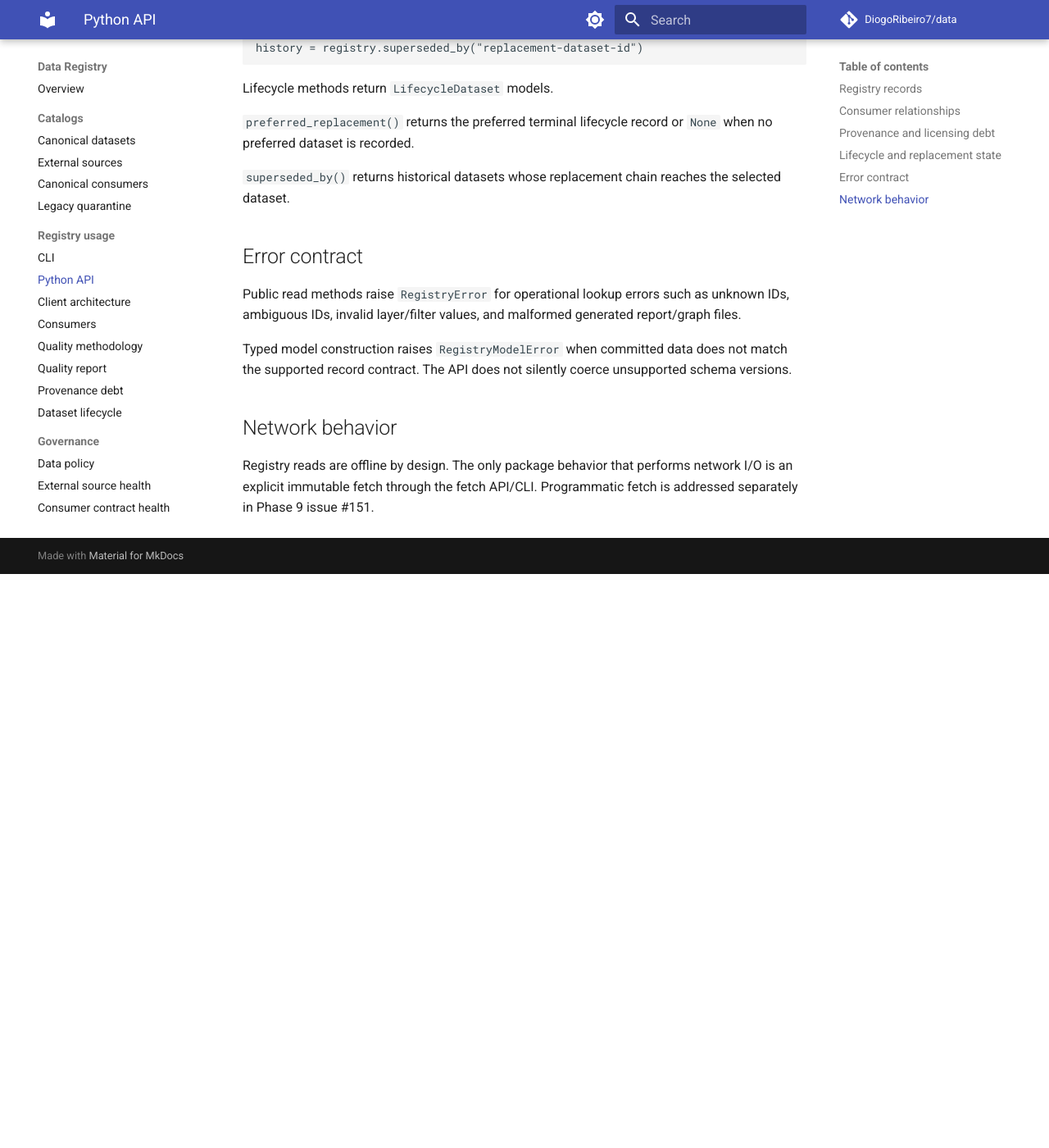
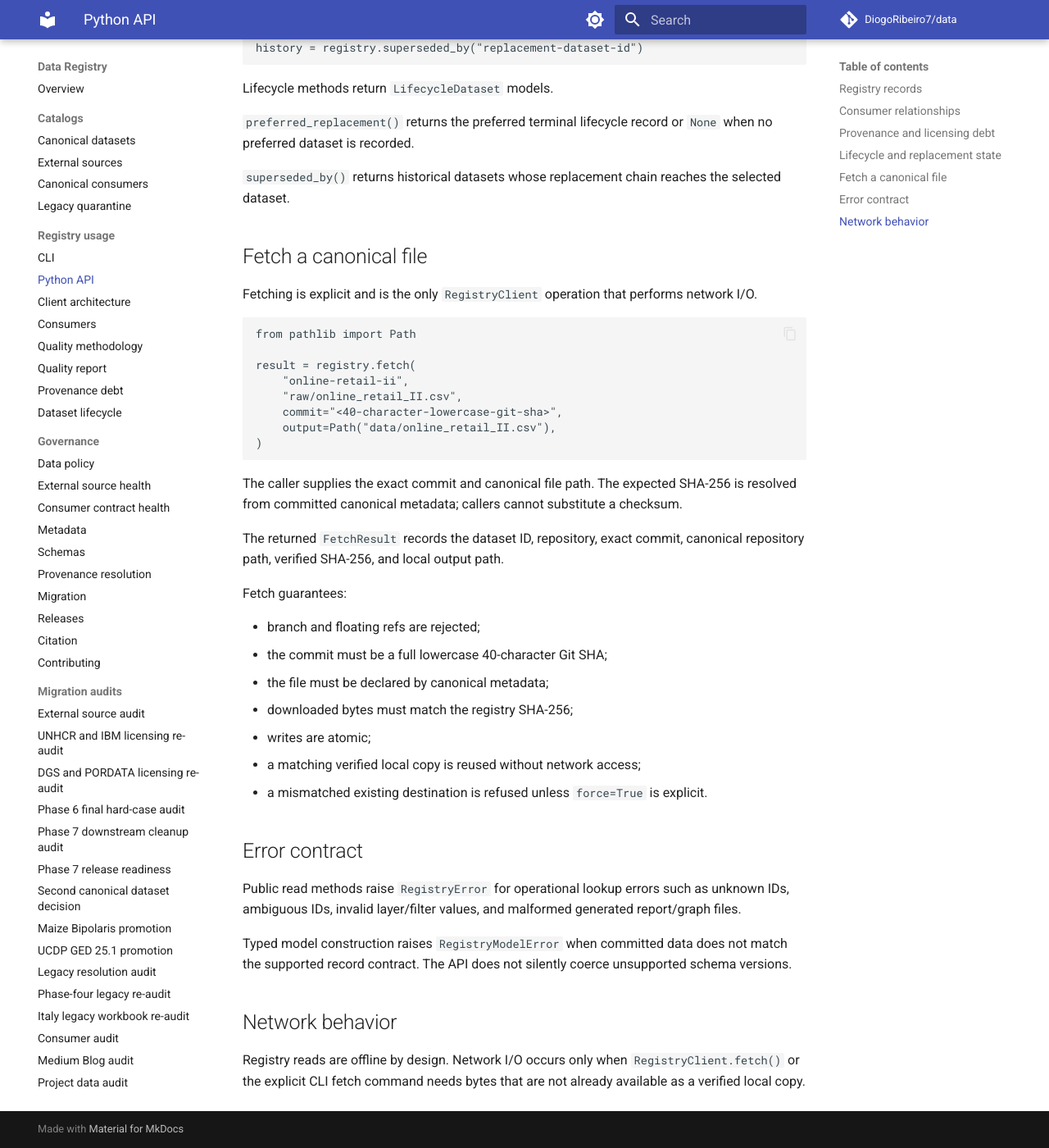
Before and after one commit to DiogoRibeiro7/data, an MkDocs documentation site: the page built from docs/PYTHON_API.md, in a window 1280 px wide and 1400 px high, scrolled down 1691 px. Shown: the whole window at 82% size. Built offline with MkDocs 1.6.1 and Material for MkDocs 9.7.7, drawn with Linux system fonts in a browser that asks for light colours; comment, search, counter and statistics services are not loaded; before the commit the page ends 2391 px from its top, so only the background shows below that.

Commit message:
docs: document checksum-verified fetch API

````diff
--- a/docs/PYTHON_API.md
+++ b/docs/PYTHON_API.md
@@ -85,6 +85,34 @@
 
 `superseded_by()` returns historical datasets whose replacement chain reaches the selected dataset.
 
+## Fetch a canonical file
+
+Fetching is explicit and is the only `RegistryClient` operation that performs network I/O.
+
+```python
+from pathlib import Path
+
+result = registry.fetch(
+    "online-retail-ii",
+    "raw/online_retail_II.csv",
+    commit="<40-character-lowercase-git-sha>",
+    output=Path("data/online_retail_II.csv"),
+)
+```
+
+The caller supplies the exact commit and canonical file path. The expected SHA-256 is resolved from committed canonical metadata; callers cannot substitute a checksum.
+
+The returned `FetchResult` records the dataset ID, repository, exact commit, canonical repository path, verified SHA-256, and local output path.
+
+Fetch guarantees:
+
+- branch and floating refs are rejected;
+- the commit must be a full lowercase 40-character Git SHA;
+- the file must be declared by canonical metadata;
+- downloaded bytes must match the registry SHA-256;
+- writes are atomic;
+- a matching verified local copy is reused without network access;
+- a mismatched existing destination is refused unless `force=True` is explicit.
 ## Error contract
 
 Public read methods raise `RegistryError` for operational lookup errors such as unknown IDs, ambiguous IDs, invalid layer/filter values, and malformed generated report/graph files.
@@ -93,4 +121,4 @@
 
 ## Network behavior
 
-Registry reads are offline by design. The only package behavior that performs network I/O is an explicit immutable fetch through the fetch API/CLI. Programmatic fetch is addressed separately in Phase 9 issue #151.
+Registry reads are offline by design. Network I/O occurs only when `RegistryClient.fetch()` or the explicit CLI fetch command needs bytes that are not already available as a verified local copy.
````
